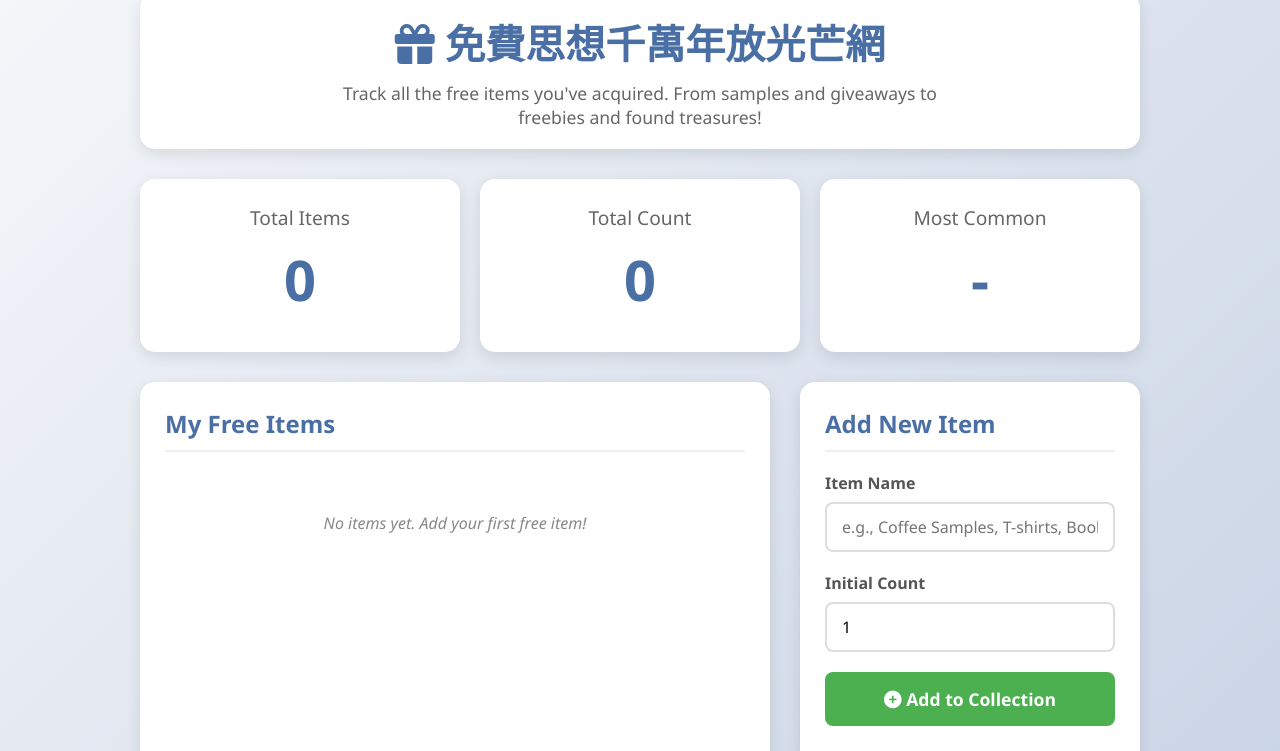
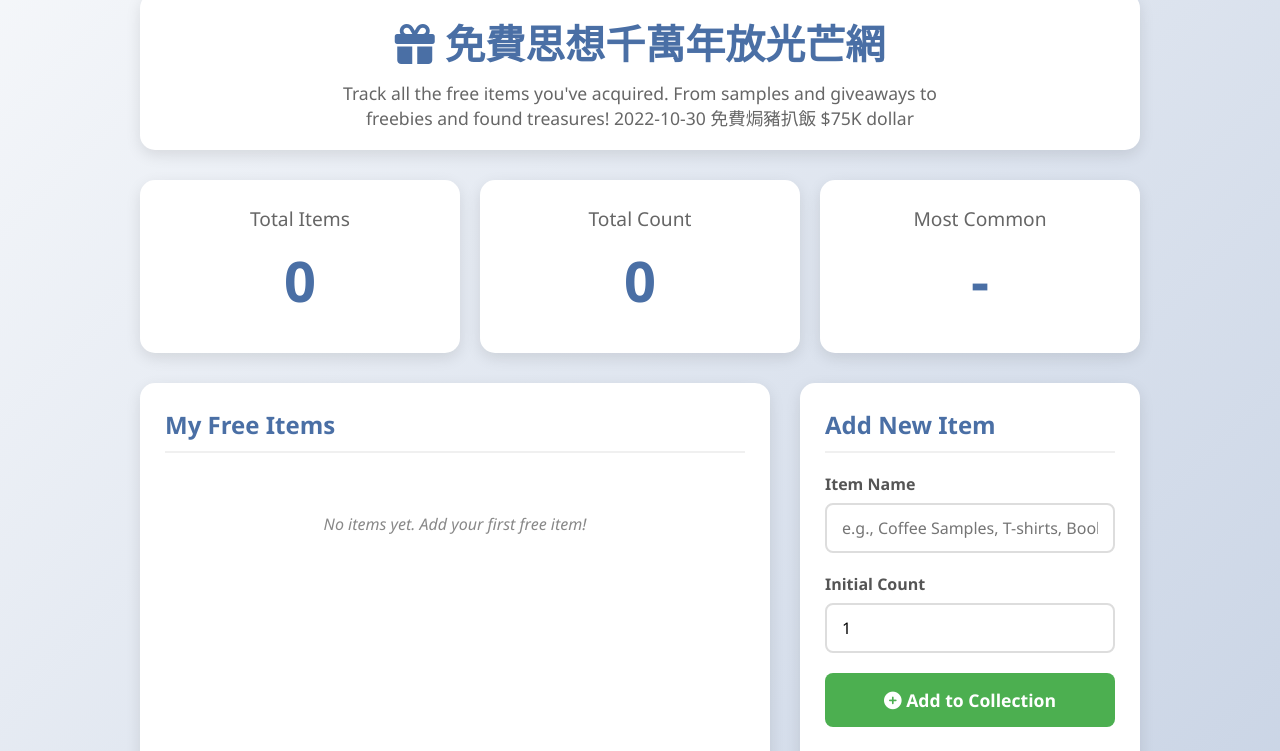
Before and after one commit to ppp83415-oss/-, a plain HTML site: page index.html in a window 1280 px wide. Shown: the part 49-800 px from the top of the page. Drawn offline with Linux system fonts and the light colour scheme.

Commit message:
Update index.html

```diff
--- a/index.html
+++ b/index.html
@@ -250,7 +250,9 @@
     <div class="container">
         <header>
             <h1><i class="fas fa-gift"></i> 免費思想千萬年放光芒網</h1>
-            <p class="subtitle">Track all the free items you've acquired. From samples and giveaways to freebies and found treasures!</p>
+            <p class="subtitle">Track all the free items you've acquired. From samples and giveaways to freebies and found treasures!
+2022-10-30 免費焗豬扒飯 $75K dollar
+</p>
         </header>
 
         <div class="stats-container">
@@ -272,7 +274,6 @@
             <div class="items-list">
                 <h2>My Free Items</h2>
                 <div id="items-container">
-<h4>2022-10-30 免費焗豬扒飯 $75K dollar</h4>
                     <!-- Items will be added here dynamically -->
                     <div class="empty-list" id="empty-message">No items yet. Add your first free item!</div>
                 </div>
```
